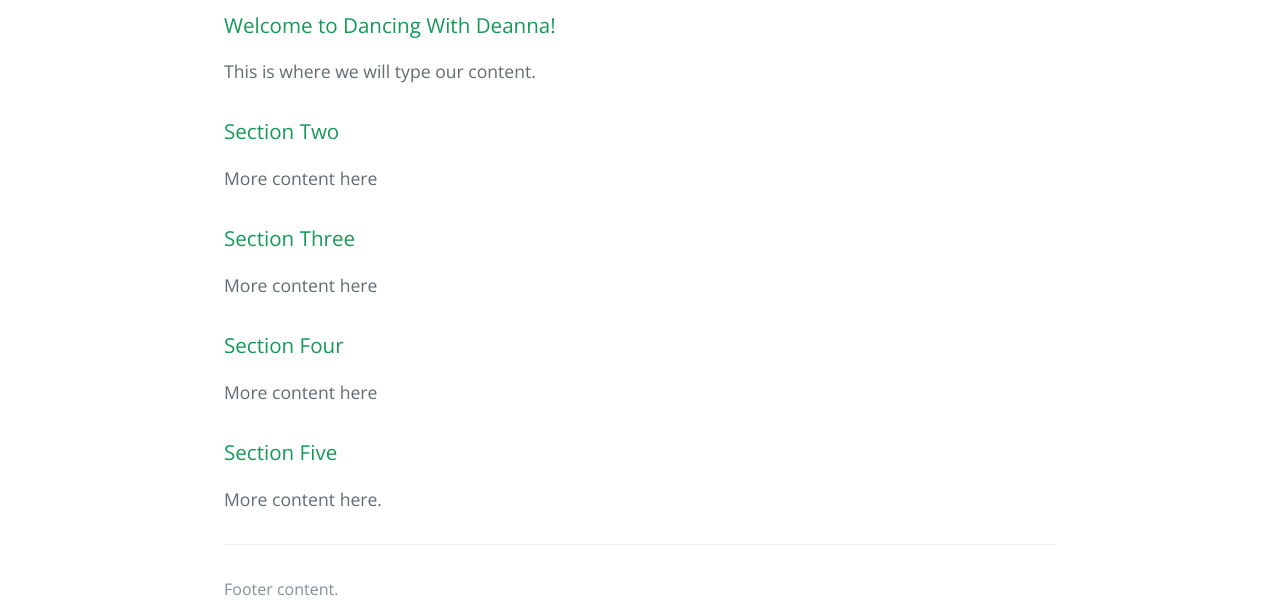
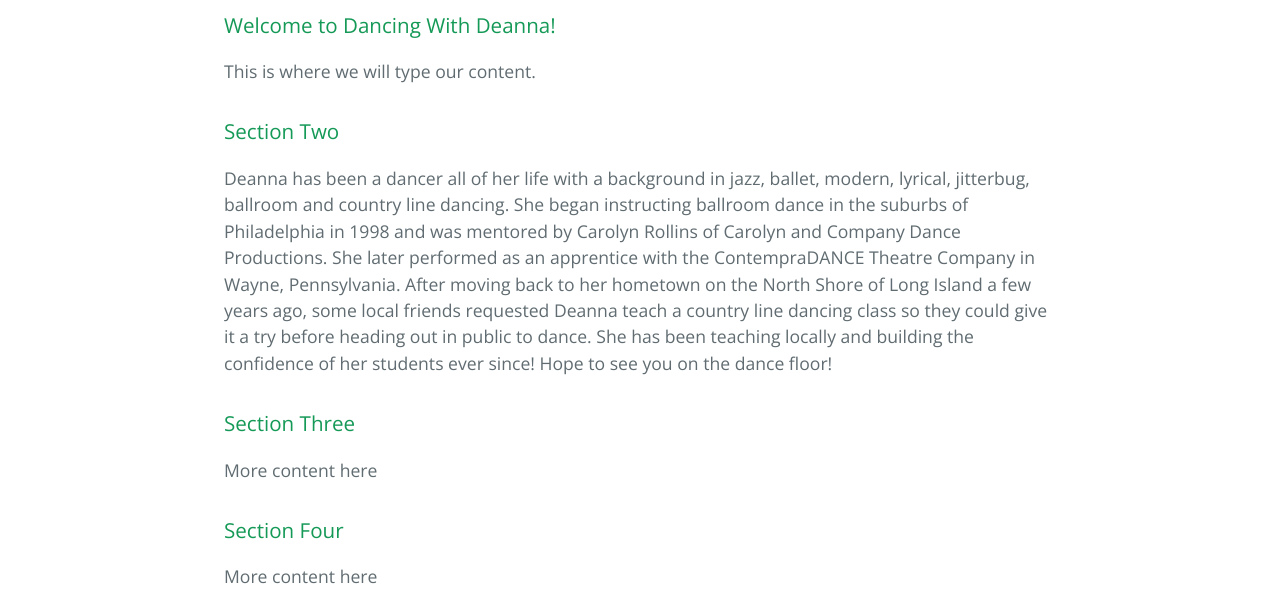
Before and after one commit to DeannaN/deannan.github.io, a plain HTML site: page index.html in a window 1280 px wide. Shown: the part 405-1009 px from the top of the page. Drawn offline with nearby package versions, Linux system fonts and the light colour scheme.

Commit message:
Update index.html

```diff
--- a/index.html
+++ b/index.html
@@ -25,9 +25,11 @@
 <p>This is where we will type our content.</p>
 
 <h3>
-<a id="section-two" class="anchor" href="#section-two" aria-hidden="true"><span aria-hidden="true" class="octicon octicon-link"></span></a>Section Two</h3>
+<a id="About-Deanna" class="anchor" href="#About-Deanna" aria-hidden="true"><span aria-hidden="true" class="octicon octicon-link"></span></a>Section Two</h3>
 
-<p>More content here</p>
+<p>Deanna has been a dancer all of her life with a background in jazz, ballet, modern, lyrical, jitterbug, ballroom and country line dancing. She began instructing ballroom dance in the suburbs of Philadelphia in 1998 and was mentored by Carolyn Rollins of Carolyn and Company Dance Productions. She later performed as an apprentice with the ContempraDANCE Theatre Company in Wayne, Pennsylvania. After moving back to her hometown on the North Shore of Long Island a few years ago, some local friends requested Deanna teach a country line dancing class so they could give it a try before heading out in public to dance. She has been teaching locally and building the confidence of her students ever since!
+
+Hope to see you on the dance floor!</p>
 
 <h3>
 <a id="section-three" class="anchor" href="#section-three" aria-hidden="true"><span aria-hidden="true" class="octicon octicon-link"></span></a>Section Three</h3>
```
